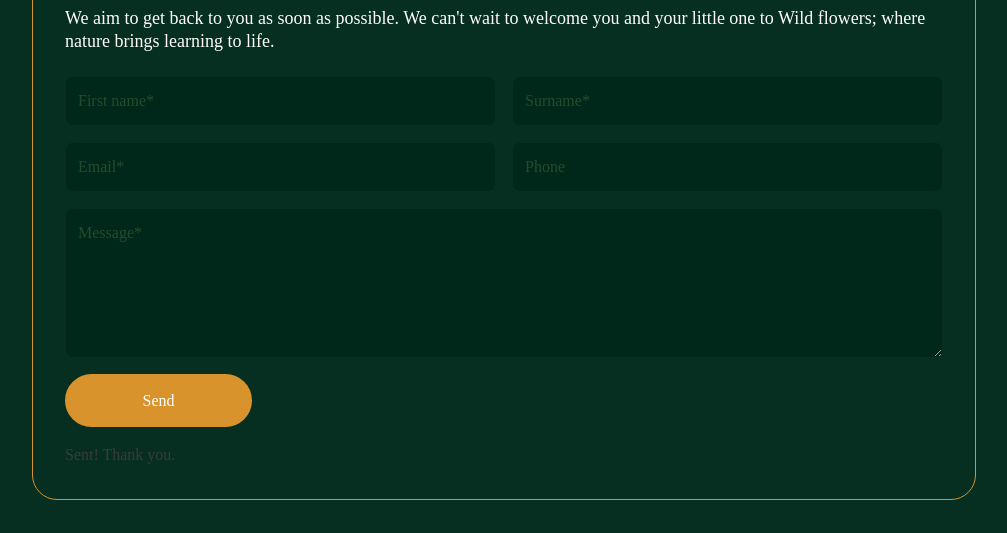
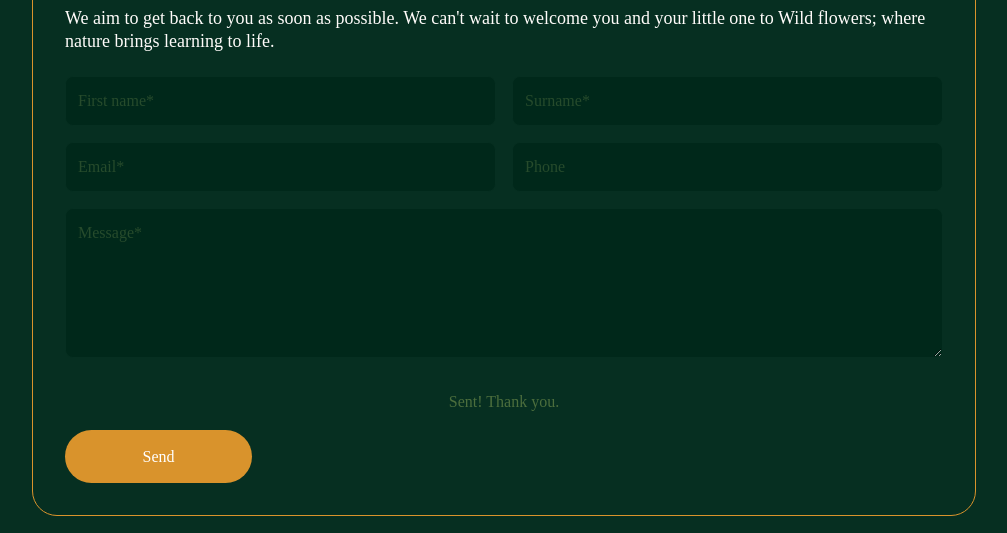
Before and after one commit to nick980v/wildflowers, a Next.js app: page /contact in a window 1280 px wide. Both pictures are taken after typing "Sample", "Sample", "name@example.com", "5551234", "Sample" into the empty fields and a click on the button "Send". Shown: the part 656-1189 px from the top of the page, without its empty margins (136-1143 px from the left). Built offline with nearby package versions, Linux system fonts and the light colour scheme; no server answers; a web font is replaced by a local one.

Commit message:
spinner added

```diff
--- a/src/components/ContactForm.js
+++ b/src/components/ContactForm.js
@@ -63,6 +63,28 @@ const TextArea = styled.textarea`
   resize: vertical;
 `;
 
+const Spinner = styled.div`
+  width: 24px;
+  height: 24px;
+  border: 3px solid #d9932c;
+  border-radius: 50%;
+  border-top-color: transparent;
+  animation: spin 1s linear infinite;
+  margin: 0 auto;
+
+  @keyframes spin {
+    to {
+      transform: rotate(360deg);
+    }
+  }
+`;
+
+const StatusMessage = styled.p`
+  color: ${(props) => (props.$error ? "#ff4444" : "#4c6e3d")};
+  text-align: center;
+  margin-top: 1rem;
+`;
+
 export default function ContactForm() {
   const [form, setForm] = useState({
     firstName: "",
@@ -72,14 +94,17 @@ export default function ContactForm() {
     message: "",
   });
   const [status, setStatus] = useState("");
+  const [isLoading, setIsLoading] = useState(false);
 
   const handleChange = (e) =>
     setForm({ ...form, [e.target.name]: e.target.value });
 
   const handleSubmit = async (e) => {
     e.preventDefault();
-    setStatus("Sending...");
+    setIsLoading(true);
+    setStatus("");
 
+    try {
       const res = await fetch("/api/contact", {
         method: "POST",
         headers: { "Content-Type": "application/json" },
@@ -96,7 +121,16 @@ export default function ContactForm() {
           message: "",
         });
       } else {
-      setStatus("Error sending message.");
+        setStatus(
+          "Error sending message. Please email us directly at enquiries@wildflowerscommunity.uk"
+        );
+      }
+    } catch (error) {
+      setStatus(
+        "Error sending message. Please email us directly at enquiries@wildflowerscommunity.uk"
+      );
+    } finally {
+      setIsLoading(false);
     }
   };
 
@@ -124,6 +158,7 @@ export default function ContactForm() {
             onChange={handleChange}
             placeholder="First name*"
             required
+            disabled={isLoading}
           />
           <Input
             name="surname"
@@ -131,6 +166,7 @@ export default function ContactForm() {
             onChange={handleChange}
             placeholder="Surname*"
             required
+            disabled={isLoading}
           />
           <Input
             name="email"
@@ -139,6 +175,7 @@ export default function ContactForm() {
             placeholder="Email*"
             type="email"
             required
+            disabled={isLoading}
           />
           <Input
             name="phone"
@@ -146,6 +183,7 @@ export default function ContactForm() {
             onChange={handleChange}
             placeholder="Phone"
             type="tel"
+            disabled={isLoading}
           />
         </InputsContainer>
         <TextArea
@@ -154,9 +192,17 @@ export default function ContactForm() {
           onChange={handleChange}
           placeholder="Message*"
           required
+          disabled={isLoading}
         />
-        <Button type="submit">Send</Button>
-        <p>{status}</p>
+        {isLoading && <Spinner />}
+        {status && (
+          <StatusMessage $error={status.includes("Error")}>
+            {status}
+          </StatusMessage>
+        )}
+        <Button type="submit" disabled={isLoading}>
+          Send
+        </Button>
       </Form>
     </BorderContainer>
   );
```
Lines whose indentation alone changed are shown as unchanged.
